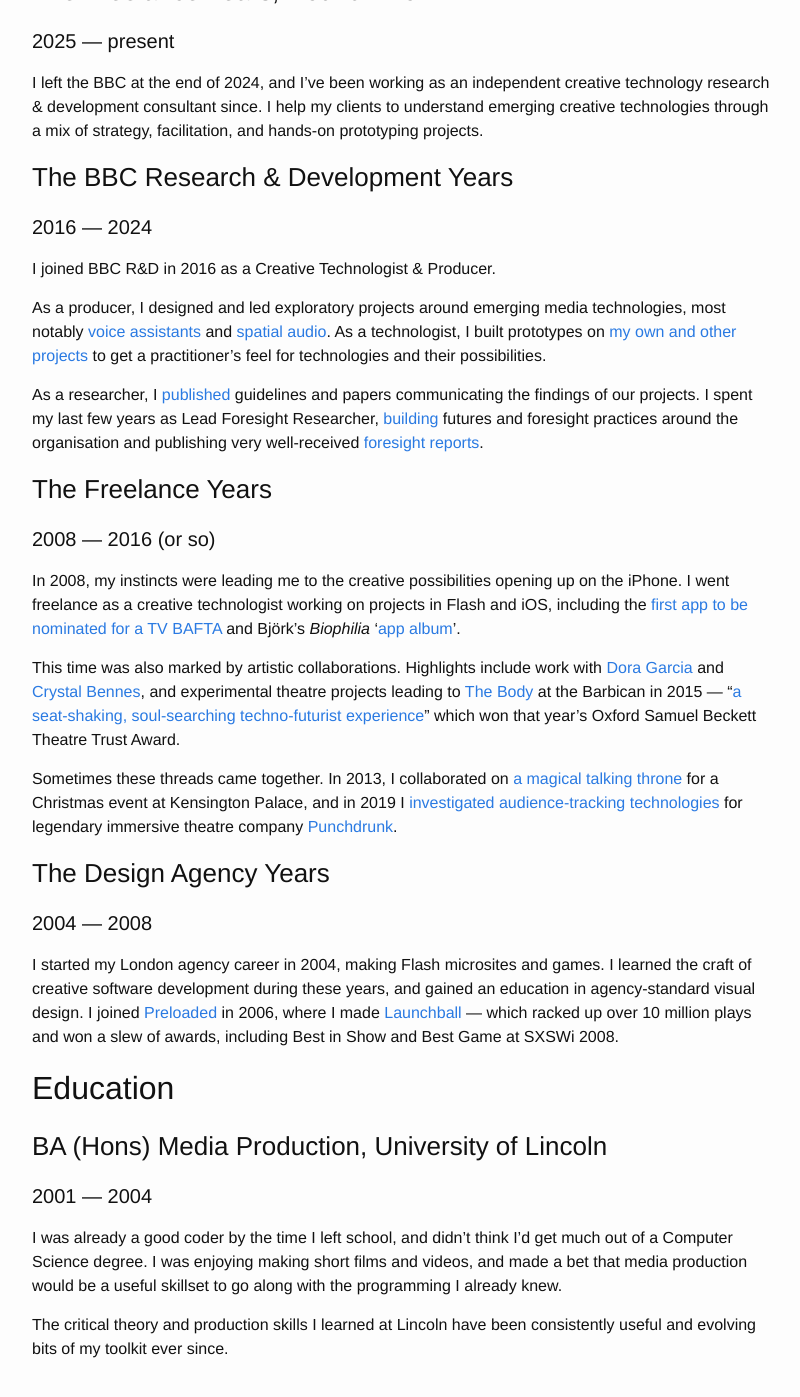
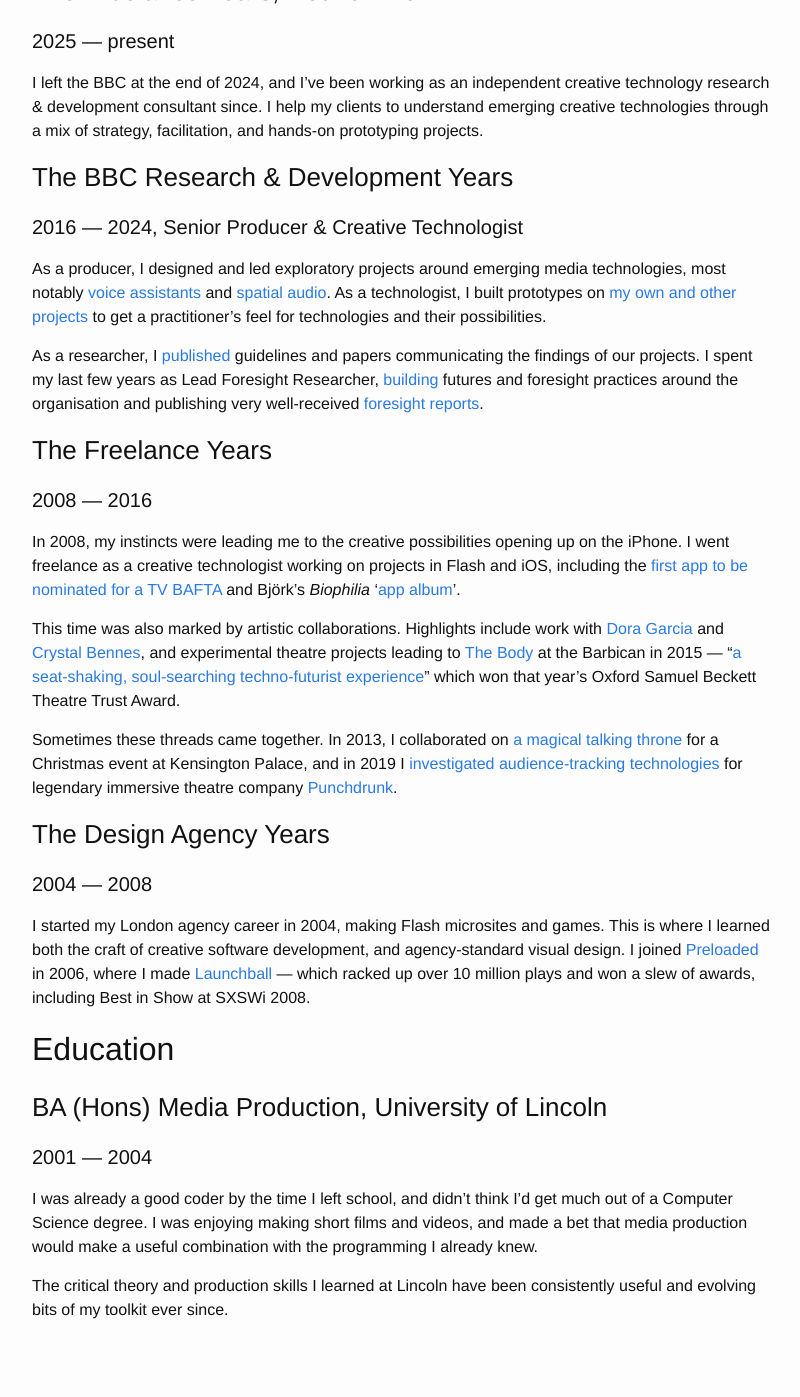
Before and after one commit to prehensile/prehensile.github.io, a Jekyll site: the page built from cv/cv.md, in a window 1280 px wide and 1400 px high, scrolled down 1293 px. Shown: the top 1397 px of the window, without its empty margins (238-1038 px from the left). Built offline with Jekyll 4.4.1, drawn with Linux system fonts in a browser that asks for light colours; our own code applies the rules of GitHub Pages for plain Markdown files.

Commit message:
edit edit edit

```diff
--- a/cv/cv.md
+++ b/cv/cv.md
@@ -39,16 +39,14 @@
 I left the BBC at the end of 2024, and I've been working as an independent creative technology research & development consultant since. I help my clients to understand emerging creative technologies through a mix of strategy, facilitation, and hands-on prototyping projects.
 
 ### The BBC Research & Development Years
-#### 2016 — 2024
-
-I joined BBC R&D in 2016 as a Creative Technologist & Producer.
+#### 2016 — 2024, Senior Producer & Creative Technologist
 
 As a producer, I designed and led exploratory projects around emerging media technologies, most notably [voice assistants](https://www.bbc.co.uk/rd/projects/talking-with-machines) and [spatial audio](https://www.bbc.co.uk/rd/blog/2021-01-audio-augmented-reality-spatial-voice). As a technologist, I built prototypes on [my own and other projects](https://www.bbc.co.uk/rd/people/henry-cooke?Type=Projects&Decade=All) to get a practitioner's feel for technologies and their possibilities.
 
 As a researcher, I [published](https://www.semanticscholar.org/author/Henry-Cooke/46422799) guidelines and papers communicating the findings of our projects. I spent my last few years as Lead Foresight Researcher, [building](https://www.bbc.co.uk/rd/blog/2022-07-introducing-r-and-d-futures) futures and foresight practices around the organisation and publishing very well-received [foresight reports](https://www.bbc.co.uk/rd/articles/2025-06-social-media-change-issues-problems-report).
 
 ### The Freelance Years
-#### 2008 — 2016 (or so)
+#### 2008 — 2016
 
 In 2008, my instincts were leading me to the creative possibilities opening up on the iPhone. I went freelance as a creative technologist working on projects in Flash and iOS, including the [first app to be nominated for a TV BAFTA](https://www.telegraph.co.uk/technology/mobile-phones/8475033/Malcolm-Tucker-iPhone-app-nominated-for-Bafta.html) and Björk's _Biophilia_ '[app album](https://en.wikipedia.org/wiki/Biophilia_(album)#App)'.
 
@@ -59,12 +57,12 @@
 ### The Design Agency Years
 #### 2004 — 2008
 
-I started my London agency career in 2004, making Flash microsites and games. I learned the craft of creative software development during these years, and gained an education in agency-standard visual design. I joined [Preloaded](https://www.preloaded.com) in 2006, where I made [Launchball](https://preloaded.com/work/launchball/) — which racked up over 10 million plays and won a slew of awards, including Best in Show and Best Game at SXSWi 2008.
+I started my London agency career in 2004, making Flash microsites and games. This is where I learned both the craft of creative software development, and agency-standard visual design. I joined [Preloaded](https://www.preloaded.com) in 2006, where I made [Launchball](https://preloaded.com/work/launchball/) — which racked up over 10 million plays and won a slew of awards, including Best in Show at SXSWi 2008.
 
 ## Education
 ### BA (Hons) Media Production, University of Lincoln
 #### 2001 — 2004
 
-I was already a good coder by the time I left school, and didn't think I'd get much out of a Computer Science degree. I was enjoying making short films and videos, and made a bet that media production would be a useful skillset to go along with the programming I already knew.
+I was already a good coder by the time I left school, and didn't think I'd get much out of a Computer Science degree. I was enjoying making short films and videos, and made a bet that media production would make a useful combination with the programming I already knew.
 
 The critical theory and production skills I learned at Lincoln have been consistently useful and evolving bits of my toolkit ever since.
```
